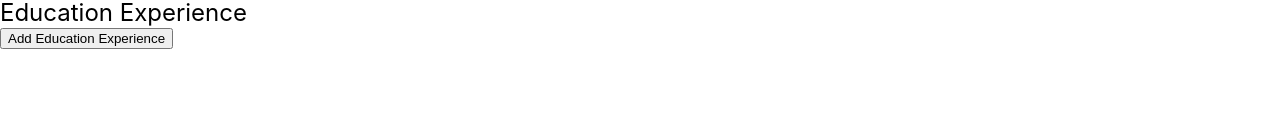
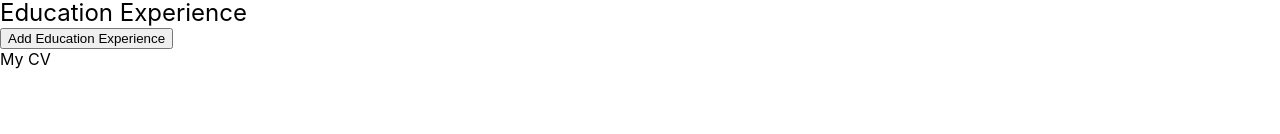
Before and after one commit to JackAgtual/cv-application, a React (Create React App) app: page / in a window 1280 px wide. Shown: the part 166-300 px from the top of the page. Built offline with nearby package versions, Linux system fonts and the light colour scheme.

Commit message:
Adding CV component

```diff
--- a/src/App.js
+++ b/src/App.js
@@ -1,8 +1,9 @@
 import React, { Component } from "react"
 import './App.css';
-import InputForm from './components/InputForm';
 import _ from 'lodash'
 import uniqid from 'uniqid'
+import InputForm from './components/InputForm';
+import CV from './components/CV'
 
 export default class App extends Component {
   constructor() {
@@ -95,6 +96,7 @@ export default class App extends Component {
           workExperienceType={this.workExperienceType}
           educationExperienceType={this.educationExperienceType}
         />
+        <CV />
       </div>
     )
   }
--- /dev/null
+++ b/src/components/CV.js
@@ -0,0 +1,15 @@
+import React, { Component } from "react"
+
+export default class CV extends Component {
+    constructor(props) {
+        super(props)
+    }
+
+    render() {
+        return (
+            <div>
+                My CV
+            </div>
+        )
+    }
+}
```
